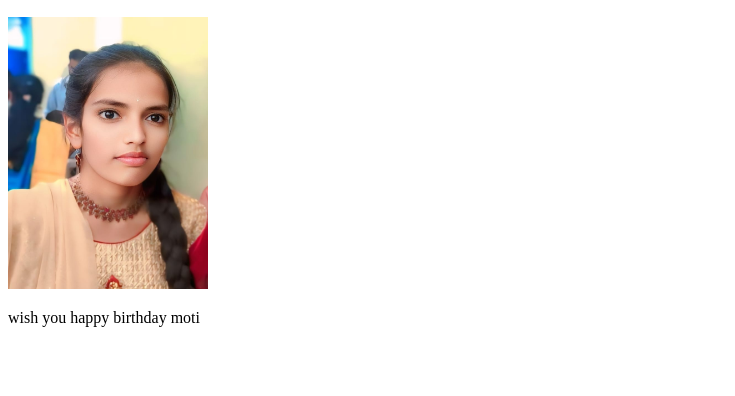
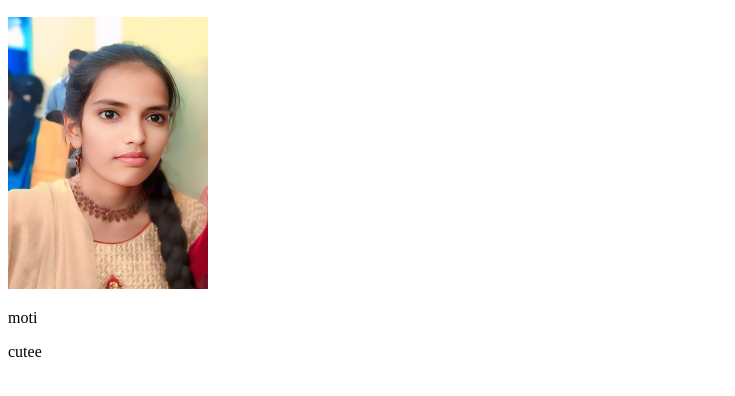
Before and after one commit to santhu-123766/website, a plain HTML site: page index.html in a window 1280 px wide. Shown: the part 110-506 px from the top of the page, without its empty margins (0-735 px from the left). Drawn offline with Linux system fonts and the light colour scheme.

Commit message:
added new paragraph

```diff
--- a/index.html
+++ b/index.html
@@ -9,7 +9,8 @@
     <h1>akshaya</h1>
     <h2>shining brighter every year.Happy Birthday my dear sweet chicks</h2>
     <img width="200px" src="moti.jpg" alt="">
-    <p>wish you happy birthday moti</p>
+    <p>moti</p>
+    <p>cutee</p>
 
 </body>
 </html>
```
